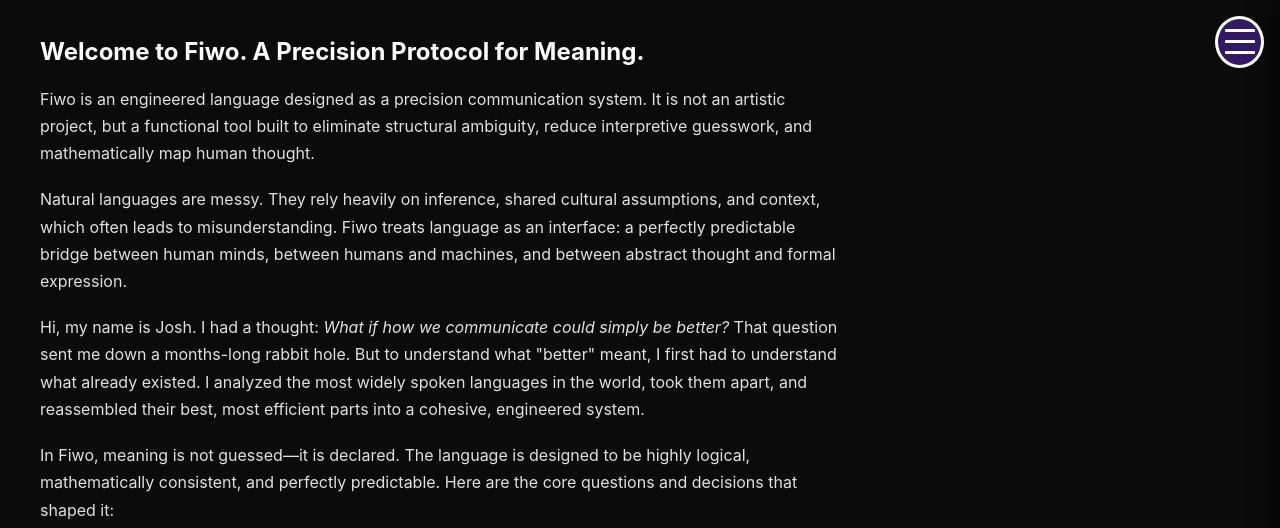
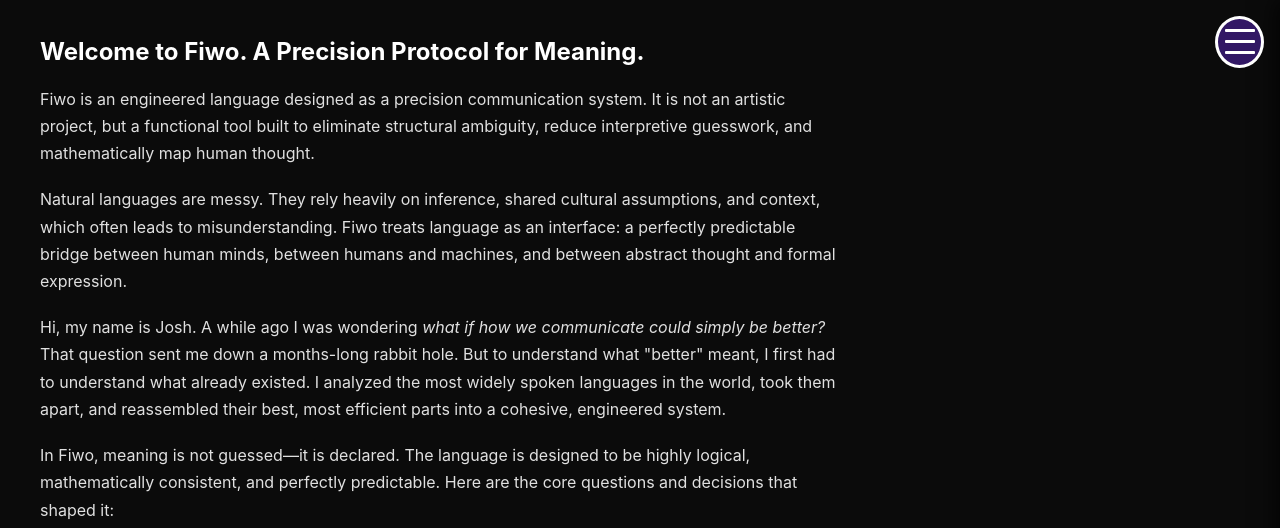
Before and after one commit to JoshTheBirdy/fiwo-web, a plain HTML site: page index.html in a window 1280 px wide. Shown: the top 528 px of the page. Drawn offline with Linux system fonts and the light colour scheme.

Commit message:
Revise introduction paragraph for clarity

```diff
--- a/index.html
+++ b/index.html
@@ -33,7 +33,7 @@
             <h1>Welcome to Fiwo. A Precision Protocol for Meaning.</h1>
             <p>Fiwo is an engineered language designed as a precision communication system. It is not an artistic project, but a functional tool built to eliminate structural ambiguity, reduce interpretive guesswork, and mathematically map human thought.</p>
             <p>Natural languages are messy. They rely heavily on inference, shared cultural assumptions, and context, which often leads to misunderstanding. Fiwo treats language as an interface: a perfectly predictable bridge between human minds, between humans and machines, and between abstract thought and formal expression.</p>
-            <p>Hi, my name is Josh. I had a thought: <em>What if how we communicate could simply be better?</em> That question sent me down a months-long rabbit hole. But to understand what "better" meant, I first had to understand what already existed. I analyzed the most widely spoken languages in the world, took them apart, and reassembled their best, most efficient parts into a cohesive, engineered system.</p>
+            <p>Hi, my name is Josh. A while ago I was wondering <em>what if how we communicate could simply be better?</em> That question sent me down a months-long rabbit hole. But to understand what "better" meant, I first had to understand what already existed. I analyzed the most widely spoken languages in the world, took them apart, and reassembled their best, most efficient parts into a cohesive, engineered system.</p>
             <p>In Fiwo, meaning is not guessed—it is declared. The language is designed to be highly logical, mathematically consistent, and perfectly predictable. Here are the core questions and decisions that shaped it:</p>
             <h2>1. How do I make it easier to learn?</h2>
             <p>To make Fiwo incredibly easy to pick up, I eliminated rote memorization and unpredictable rules, replacing them with visible logic.</p>
```
